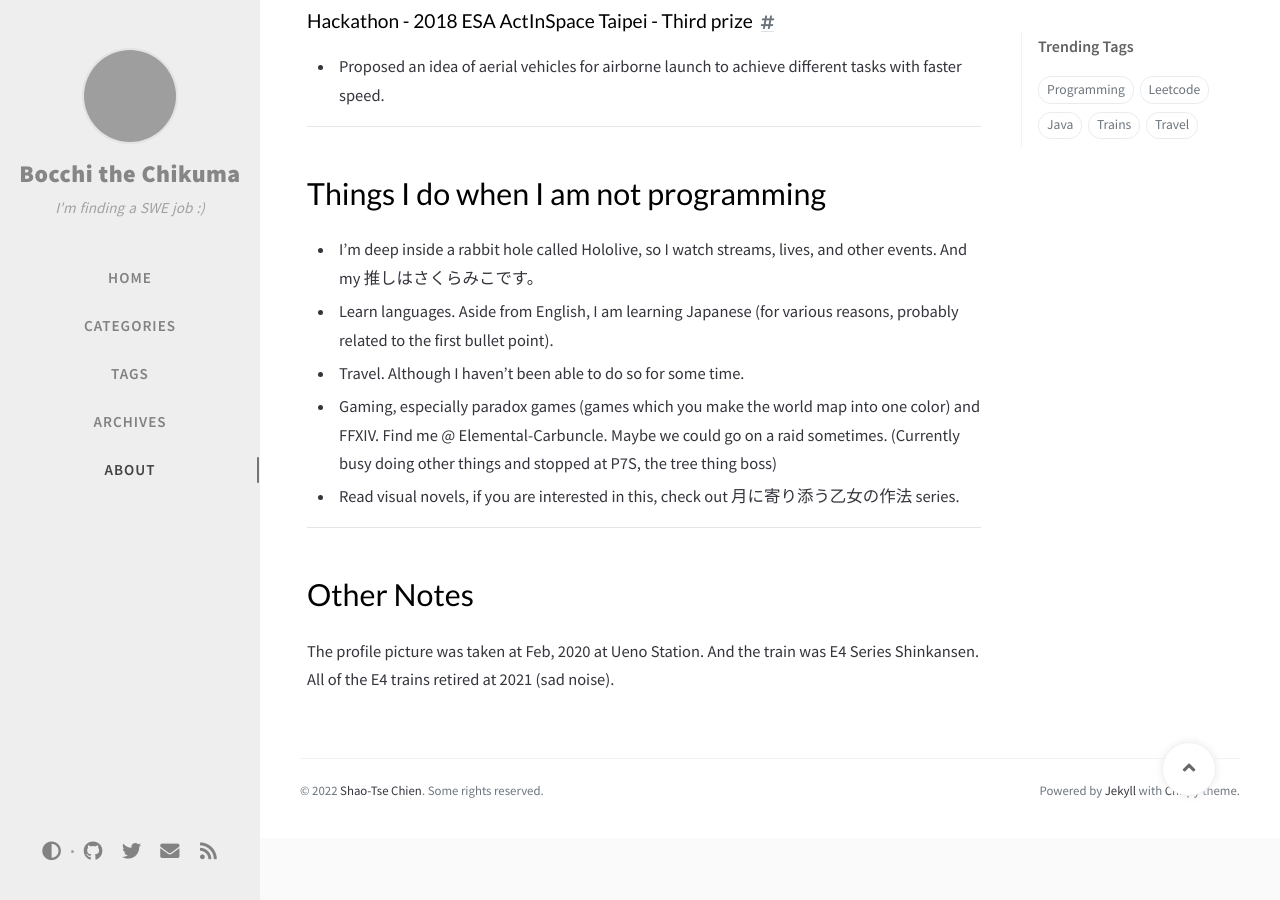
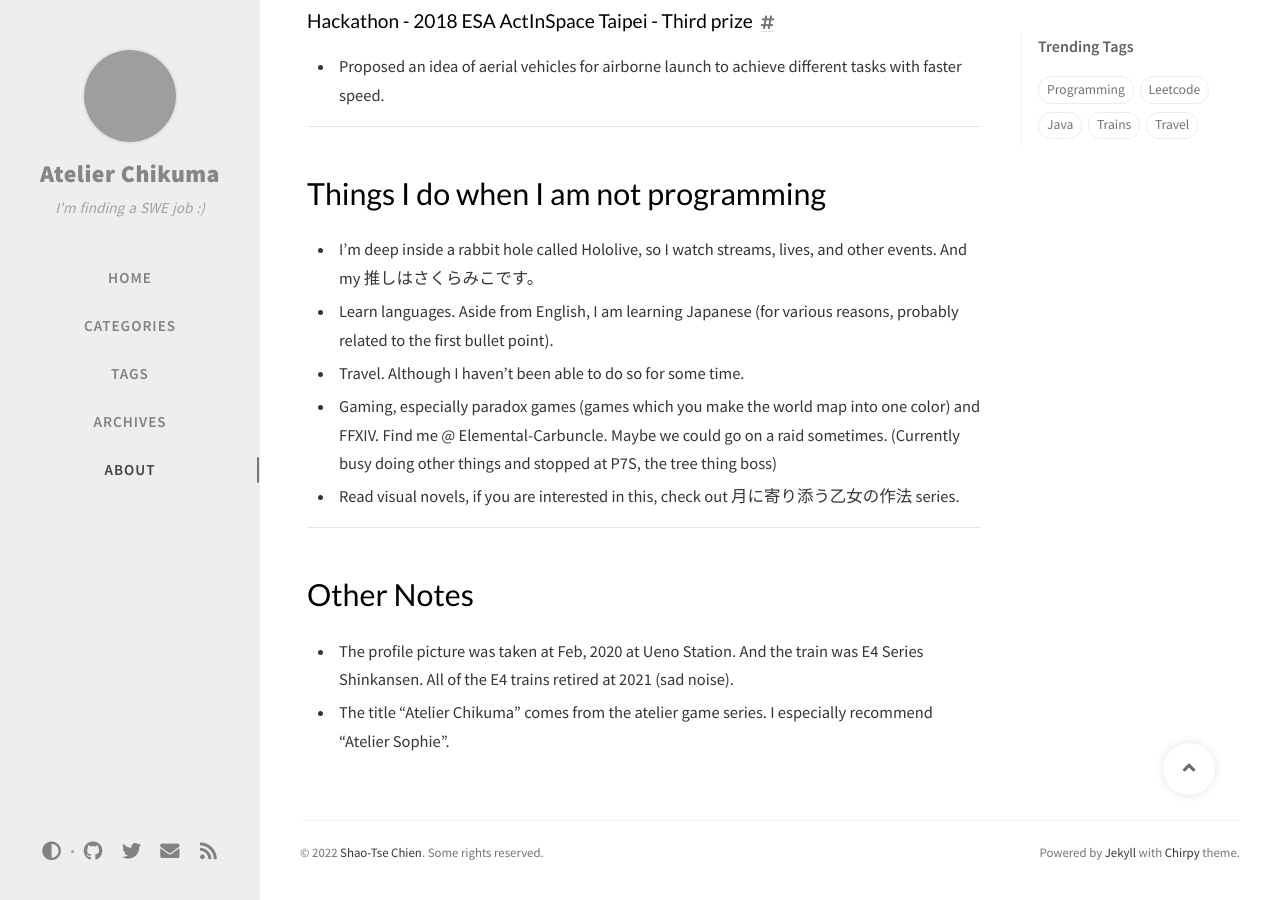
Before and after one commit to cst0601/cst0601.github.io, a Jekyll site: the page built from _tabs/about.md, in a window 1280 px wide and 900 px high, scrolled down 3211 px. Built offline with Jekyll 4.4.1, drawn with Linux system fonts in a browser that asks for light colours; nearby versions of some CDN libraries; formulas are drawn with MathJax 3; comment, search, counter and statistics services are not loaded; grey boxes are pictures that could not be loaded.

Commit message:
changed the title

```diff
--- a/_config.yml
+++ b/_config.yml
@@ -20,7 +20,7 @@ timezone: America/Los_Angeles
 # jekyll-seo-tag settings › https://github.com/jekyll/jekyll-seo-tag/blob/master/docs/usage.md
 # ↓ --------------------------
 
-title: Bocchi the Chikuma # the main title
+title: Atelier Chikuma # the main title
 
 tagline: I'm finding a SWE job :)  # it will display as the sub-title
 
--- a/_tabs/about.md
+++ b/_tabs/about.md
@@ -123,5 +123,7 @@ thing boss)
 
 # Other Notes
 
-The profile picture was taken at Feb, 2020 at Ueno Station. And the train was
+- The profile picture was taken at Feb, 2020 at Ueno Station. And the train was
 E4 Series Shinkansen. All of the E4 trains retired at 2021 (sad noise).
+- The title "Atelier Chikuma" comes from the atelier game series. I especially
+recommend "Atelier Sophie".
```
Also changed, not shown: _posts/2022-11-16-leetcode-485.md (+0 -1 lines).
